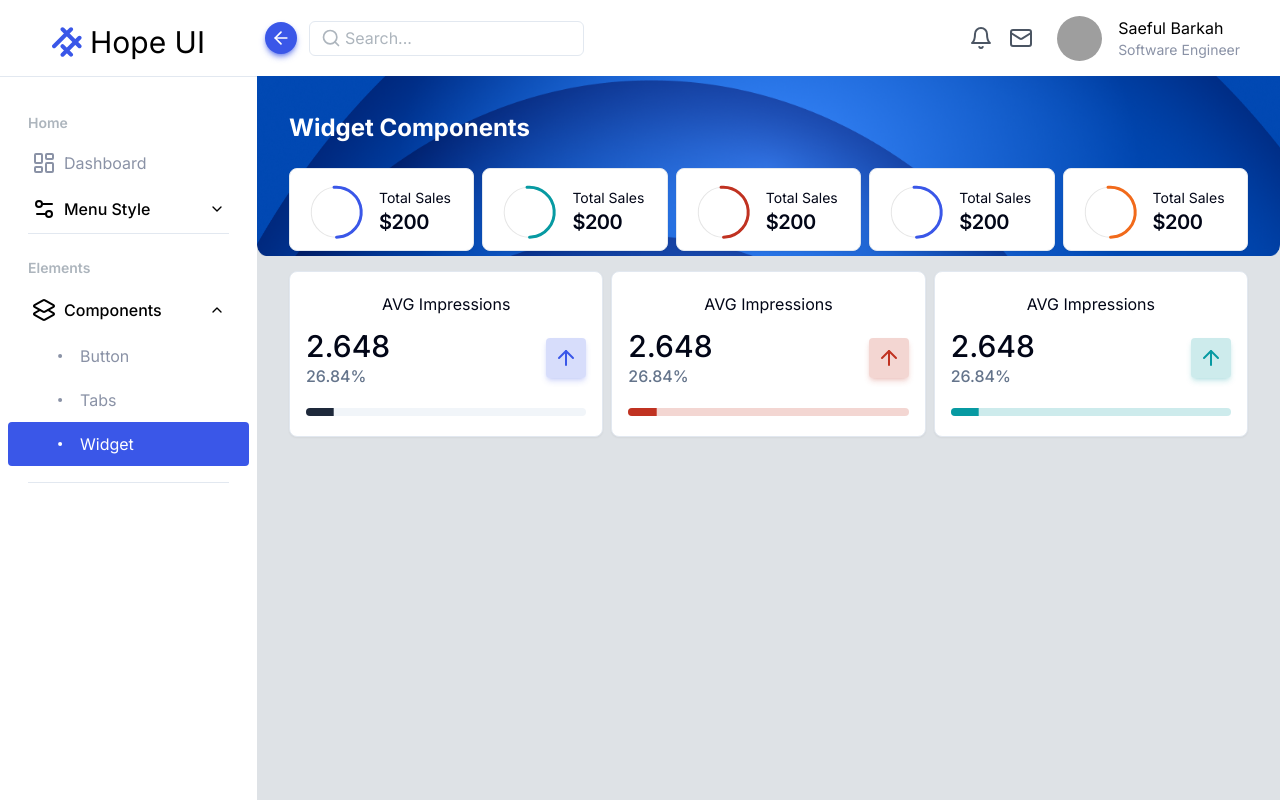
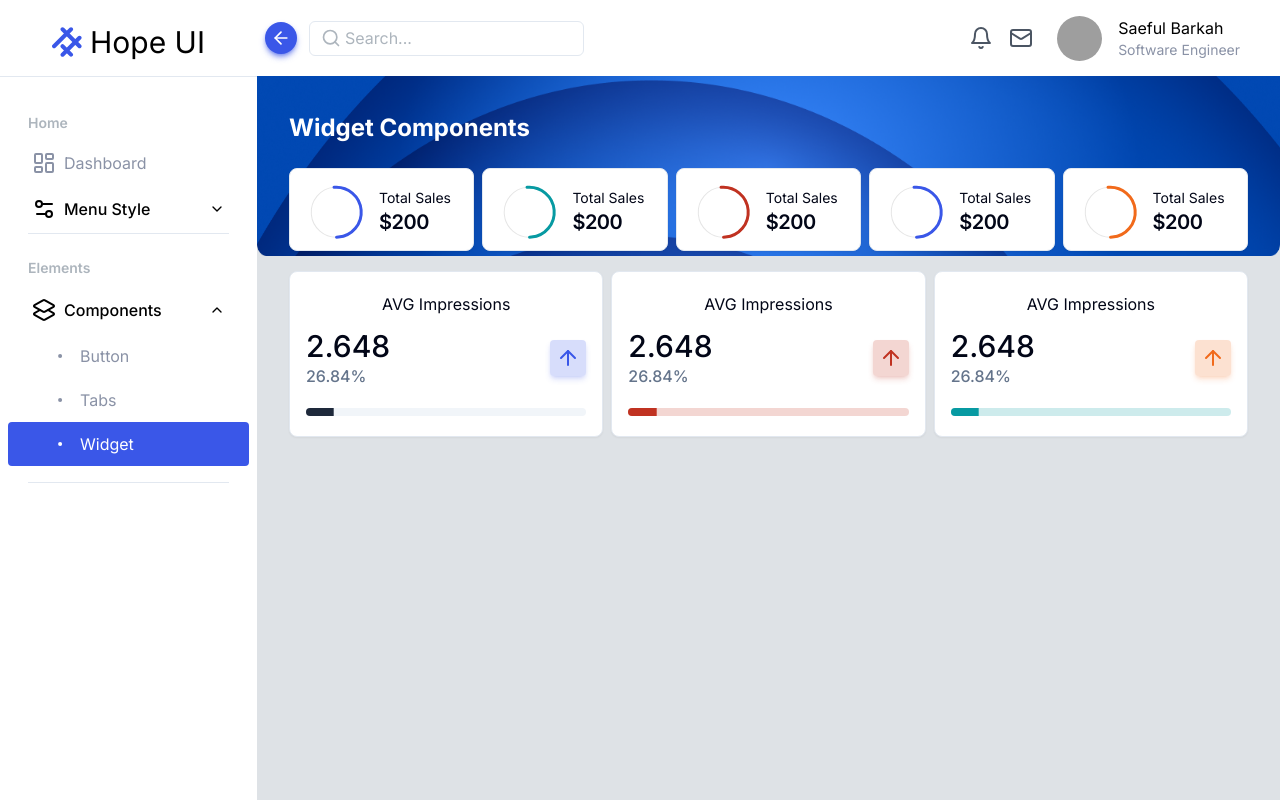
Before and after one commit to saefulbarkah/hope-ui-next, a Next.js app in the folder web/: page /ui/components/widget in a window 1280 px wide. Built offline with nearby package versions, Linux system fonts and the light colour scheme; grey boxes are pictures that could not be loaded.

Commit message:
feat(theme): add theme variant global

```diff
--- a/web/src/components/ui/button.tsx
+++ b/web/src/components/ui/button.tsx
@@ -3,6 +3,7 @@ import { Slot } from "@radix-ui/react-slot";
 import { cva, type VariantProps } from "class-variance-authority";
 
 import { cn } from "@/lib/utils";
+import { theme } from "../../theme/index";
 
 const primaryVariant = {
   primary:
@@ -53,13 +54,7 @@ const buttonVariants = cva(
   {
     variants: {
       variant: {
-        ...primaryVariant,
-        ...dangerVariant,
-        ...infoVariant,
-        ...darkVariant,
-        ...secondaryVariant,
-        ...ghostVariant,
-        ...warningVariant,
+        ...theme.colors,
         link: [
           "text-slate-900 underline-offset-4 hover:underline dark:text-slate-50",
         ],
--- a/web/src/features/components/widget/feature-widget.tsx
+++ b/web/src/features/components/widget/feature-widget.tsx
@@ -5,6 +5,8 @@ import React from "react";
 import { ProgressBar } from "@/components/progress/progress-bar";
 import { Button } from "@/components/ui/button";
 import { ArrowUp } from "lucide-react";
+import { theme } from "@/theme";
+import { cn } from "@/lib/utils";
 
 const Circular = () => {
   return (
@@ -69,9 +71,9 @@ const Bar = () => {
               <h3 className="text-3xl font-medium">2.648</h3>
               <h3 className="font-medium text-slate-500">26.84%</h3>
             </div>
-            <Button variant={"semi-primary"} size={"icon"} as={"div"}>
+            <div className={cn("rounded p-1.5", theme.colors["semi-primary"])}>
               <ArrowUp />
-            </Button>
+            </div>
           </div>
           <ProgressBar value={10} noAnimation className="mt-5" />
         </CardContent>
@@ -84,9 +86,9 @@ const Bar = () => {
               <h3 className="text-3xl font-medium">2.648</h3>
               <h3 className="font-medium text-slate-500">26.84%</h3>
             </div>
-            <Button variant={"semi-danger"} size={"icon"} as={"div"}>
+            <div className={cn("rounded p-1.5", theme.colors["semi-danger"])}>
               <ArrowUp />
-            </Button>
+            </div>
           </div>
           <ProgressBar value={10} variant={"danger"} className="mt-5" />
         </CardContent>
@@ -99,9 +101,9 @@ const Bar = () => {
               <h3 className="text-3xl font-medium">2.648</h3>
               <h3 className="font-medium text-slate-500">26.84%</h3>
             </div>
-            <Button variant={"semi-info"} size={"icon"} as={"div"}>
+            <div className={cn("rounded p-1.5", theme.colors["semi-warning"])}>
               <ArrowUp />
-            </Button>
+            </div>
           </div>
           <ProgressBar value={10} variant={"info"} className="mt-5" />
         </CardContent>
--- /dev/null
+++ b/web/src/theme/color.ts
@@ -0,0 +1,53 @@
+const primaryVariant = {
+  primary:
+    "bg-primary text-white hover:bg-primary/90 active:bg-primary-light shadow-md shadow-primary/60",
+  "semi-primary":
+    "bg-primary/20 text-primary font-medium shadow-md shadow-primary/20",
+  "outline-primary": "border border-primary text-primary hover:bg-primary/5",
+};
+
+const dangerVariant = {
+  danger: "bg-danger text-white hover:bg-danger/90 shadow-md shadow-danger/60",
+  "outline-danger": "hover:bg-danger/5 border border-danger text-danger",
+  "semi-danger":
+    "bg-danger/20 text-danger font-medium shadow-md shadow-danger/20",
+};
+
+const warningVariant = {
+  warning:
+    "bg-warning hover:bg-warning/90 active:bg-warning/70 text-white shadow-md shadow-warning/60",
+  "outline-warning": "hover:bg-warning/5 border border-warning text-warning",
+  "semi-warning":
+    "bg-warning/20 text-warning font-medium shadow-md shadow-warning/20",
+};
+
+const infoVariant = {
+  info: "bg-info hover:bg-info/90 active:bg-info/70 text-white shadow-md shadow-info/60",
+  "outline-info": "hover:bg-info/5 border border-info text-info",
+  "semi-info": "bg-info/20 text-info font-medium shadow-md shadow-info/20",
+};
+
+const darkVariant = {
+  dark: "bg-dark hover:bg-dark/90 active:bg-dark/70 text-white shadow-md shadow-dark/60",
+  "outline-dark": "hover:bg-dark/5 border border-dark text-dark",
+};
+
+const secondaryVariant = {
+  secondary:
+    "bg-slate-100 text-slate-900 hover:bg-slate-100/80 dark:bg-slate-800 dark:text-slate-50 dark:hover:bg-slate-800/80",
+};
+
+const ghostVariant = {
+  ghost:
+    "hover:bg-slate-100 hover:text-slate-900 dark:hover:bg-slate-800 dark:hover:text-slate-50 shadow-none",
+};
+
+export const colors = {
+  ...primaryVariant,
+  ...dangerVariant,
+  ...infoVariant,
+  ...darkVariant,
+  ...secondaryVariant,
+  ...ghostVariant,
+  ...warningVariant,
+};
--- /dev/null
+++ b/web/src/theme/index.ts
@@ -0,0 +1,5 @@
+import { colors } from "./color";
+
+export const theme = {
+  colors,
+};
```
